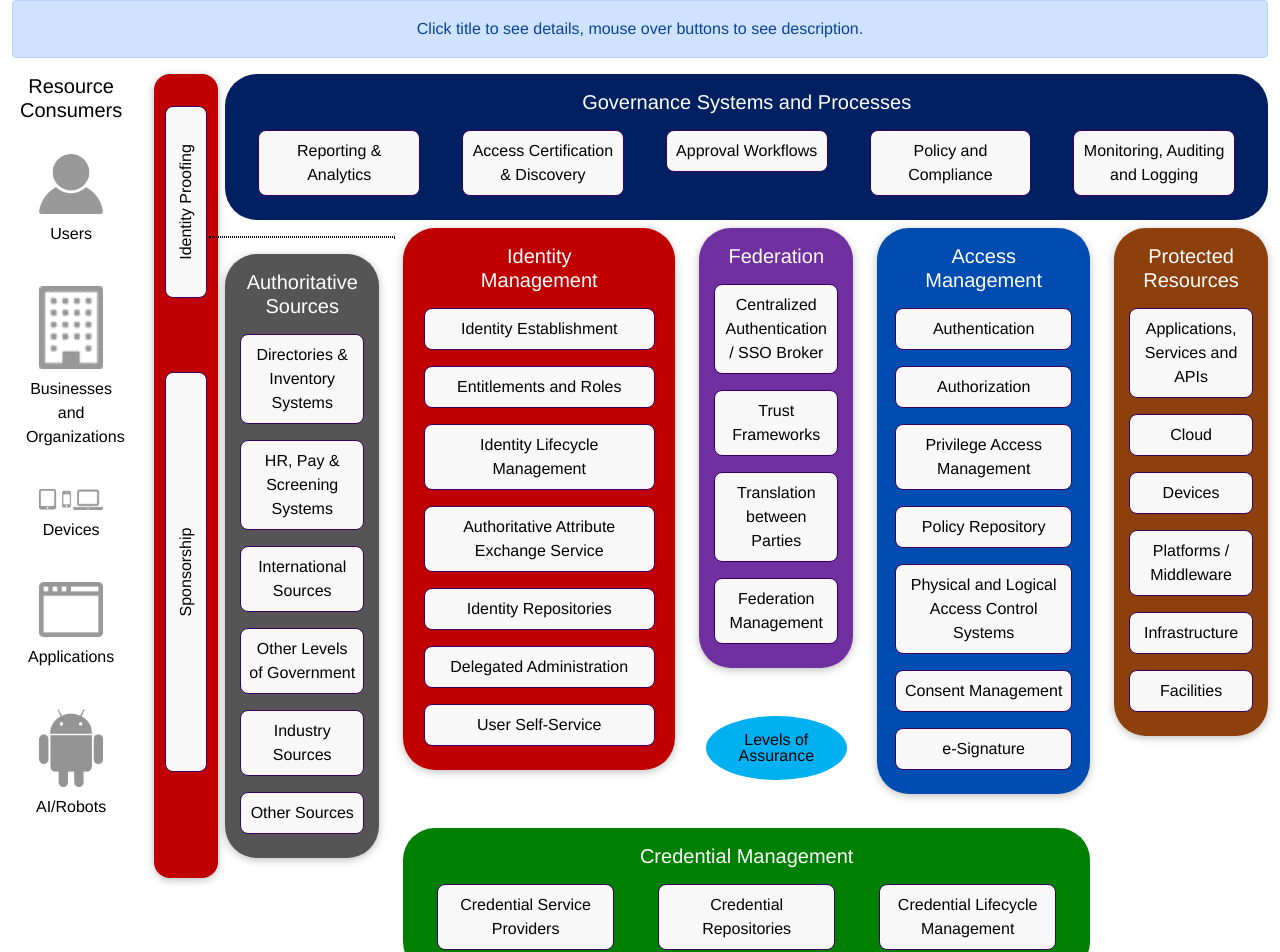
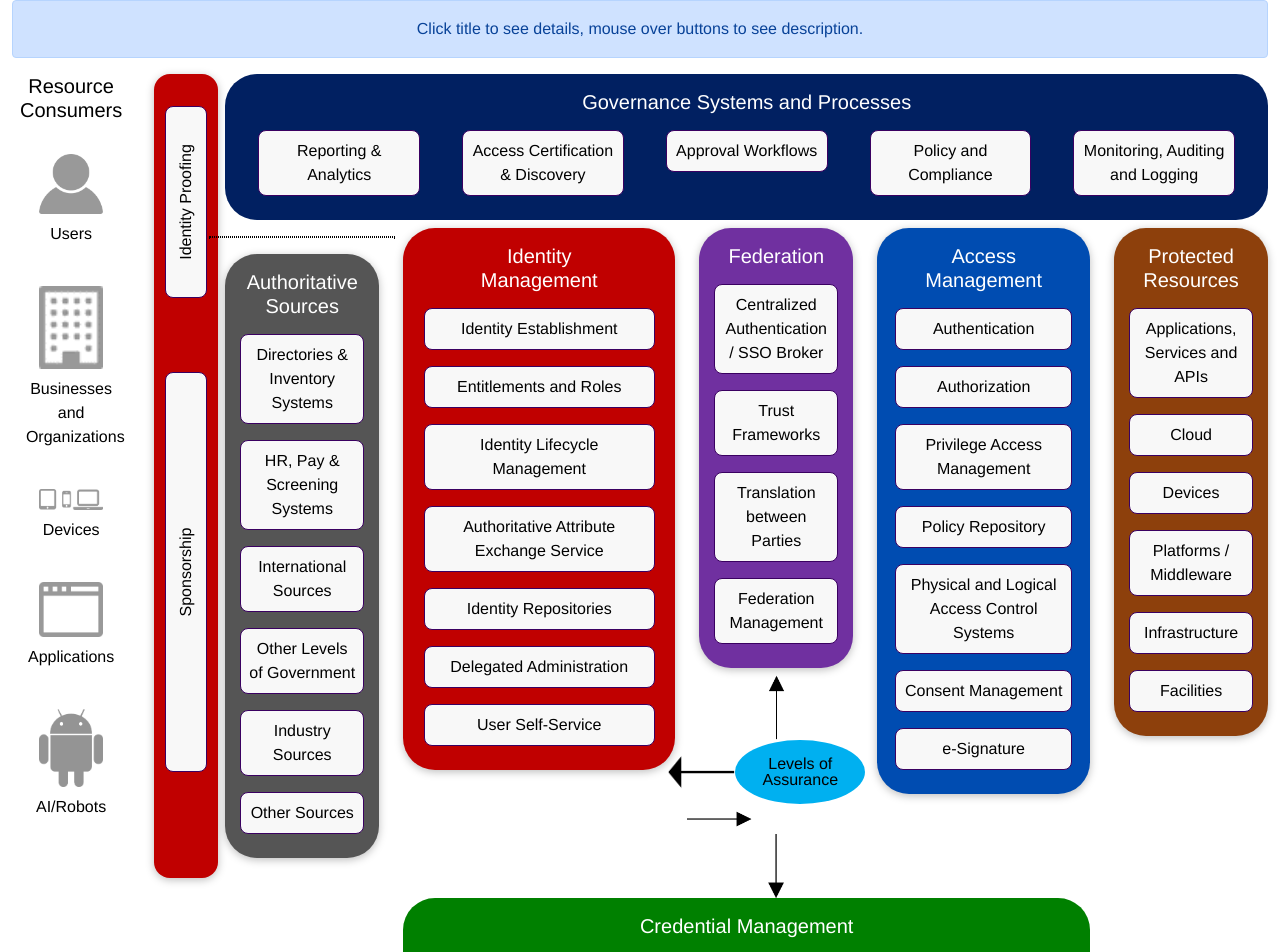
Before and after one commit to canada-ca/gc-icam_gija-gc, a Vue app: page / in a window 1280 px wide. Shown: the top 952 px of the page. Built offline with nearby package versions, Linux system fonts and the light colour scheme.

Commit message:
modify levels of Assurance

```diff
--- a/src/components/LevelAssurance.vue
+++ b/src/components/LevelAssurance.vue
@@ -1,10 +1,15 @@
 <template>
-  <div>Levels of Assurance</div>
+  <img src="/assets/arrowUp.png" alt="Arrow" style="margin-top: -1rem; height: 5rem" />
+  <div class="row">
+    <img src="/assets/arrowLeft.png" class="g-0" alt="Left Arrow" style="margin-left:-2rem; width:5rem" />
+    <div id="levels" class="col g-0">Levels of Assurance</div>
+    <img src="/assets/arrowRight.png" class="g-0" alt="Right Arrow" style="margin-right:-2rem;width: 5rem" />
+  </div>
+  <img src="/assets/arrowDown.png" alt="Arrow" style="margin-bottom: -1rem; height: 5rem" />
 </template>
 
 <style scoped>
-div{
-  margin: 3rem 0.4rem;
+div#levels{
   border-radius: 50%;
   background-color:#00B0F0;
   color: black;
```
Also changed, not shown: public/assets/arrowDown.png (renamed from public/assets/arrow-down.png), public/assets/arrowRight.png (renamed from public/assets/arrow-right.png).
